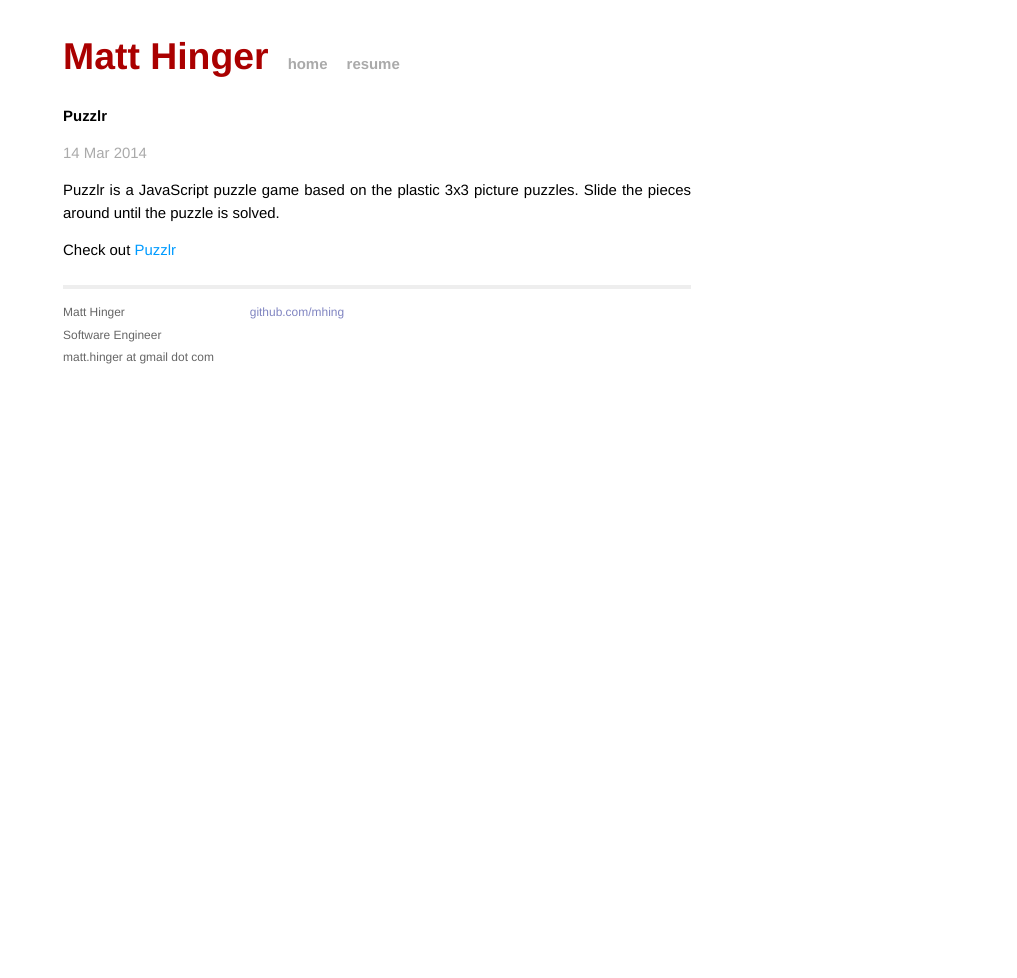
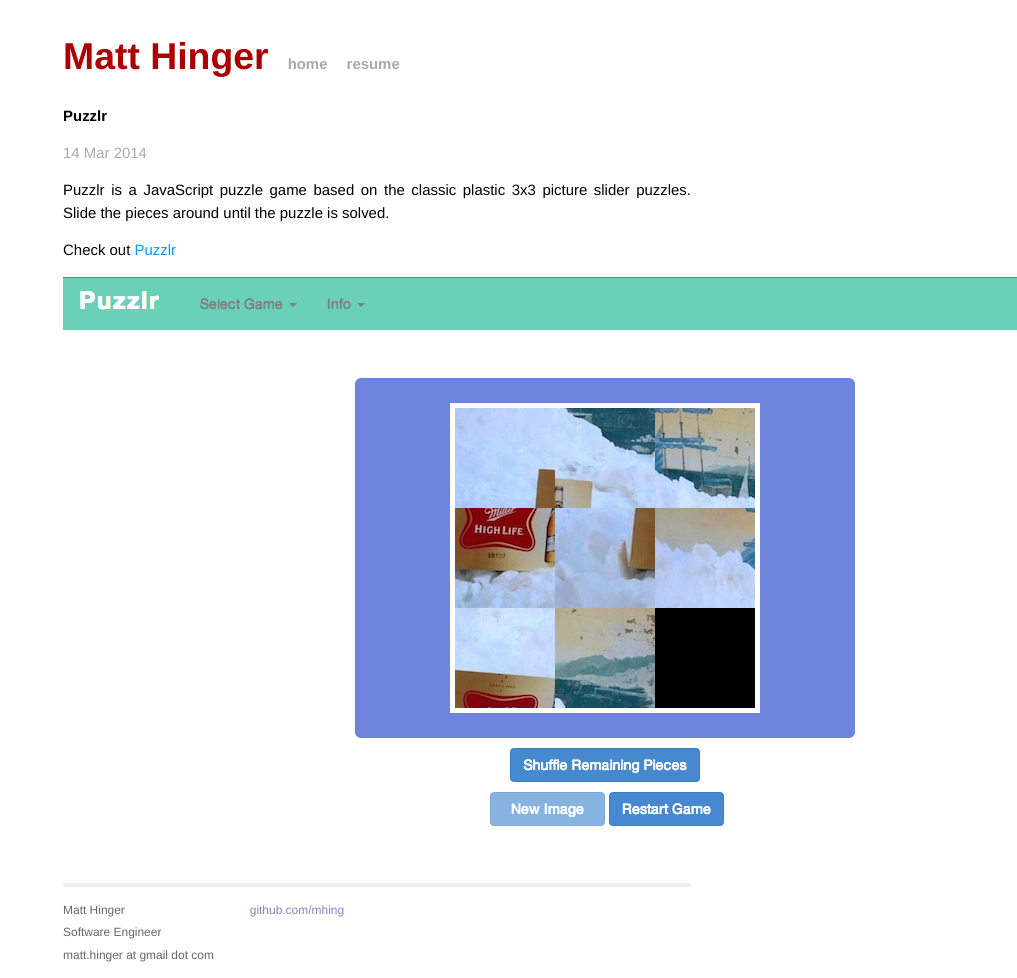
Before and after one commit to mhing/mhing.github.io, a Jekyll site: the page built from _posts/2014-03-14-puzzlr.markdown, in a window 1280 px wide. Shown: the whole page, without its empty margins (263-1280 px from the left). Built offline with Jekyll 4.4.1, drawn with Linux system fonts in a browser that asks for light colours; Markdown is read by kramdown in place of the engine named in the settings; before the commit the page ends 945 px from its top, so only the background shows below that.

```diff
--- a/_posts/2014-03-14-puzzlr.markdown
+++ b/_posts/2014-03-14-puzzlr.markdown
@@ -5,6 +5,8 @@ date:   2014-03-14 15:00:00
 categories: jekyll update
 ---
 
-Puzzlr is a JavaScript puzzle game based on the plastic 3x3 picture puzzles. Slide the pieces around until the puzzle is solved.
+Puzzlr is a JavaScript puzzle game based on the classic plastic 3x3 picture slider puzzles. Slide the pieces around until the puzzle is solved.
 
 Check out [Puzzlr](https://puzzlr.herokuapp.com/)
+
+![Puzzlr Screen Shot]({{ site.url }}/assets/puzzlr.png)
```
Also changed, not shown: _posts/2014-04-02-brett-davis-photography-ember.markdown (added, +12 -0 lines), assets/brettDavisPhoto.png (added), assets/puzzlr.png (added), 7 other files.
